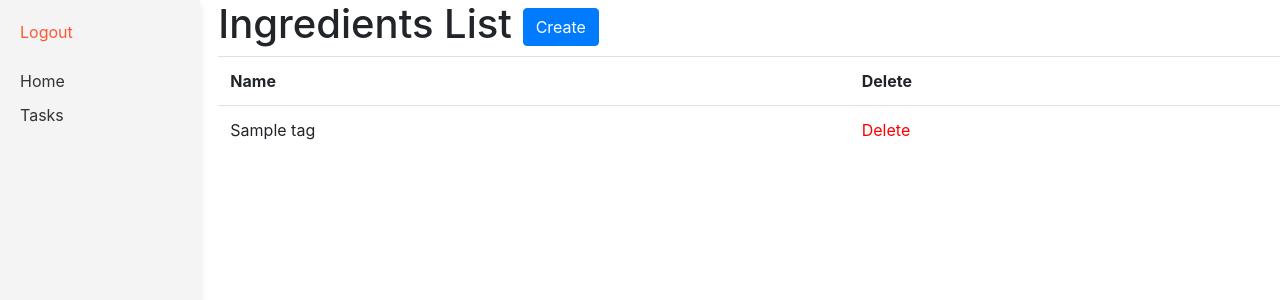
After one commit to Tarasidze/Mate_Todo_List, a Django app: page /tags/ in a window 1280 px wide. The commit adds this page. Shown: the top 300 px of the page. Run offline with Django 4.2, Linux system fonts and the light colour scheme; a user stored in the database is signed in; tables that the repository leaves empty hold one stand-in row (values such as "Sample post").

Commit message:
implement tag list functional

```diff
--- /dev/null
+++ b/templates/todo_list/tags_list.html
@@ -0,0 +1,37 @@
+{% extends "base.html" %}
+
+{% block content %}
+  <h1>
+    Ingredients List
+    <a href="{% url 'todo_list:tags-list' %}" class="btn btn-primary link-to-page">
+      Create
+    </a>
+  </h1>
+
+  {% if tags_list %}
+    <table class="table">
+      <tr>
+        <th>Name</th>
+        <th>Delete</th>
+      </tr>
+
+      {% for tag in tags_list %}
+        <tr>
+          <td>
+              {{ tag.name }}
+          </td>
+
+          <td>
+            <a style="color: red"
+              href="{% url 'todo_list:tags-delete' pk=tag.id %}">
+              Delete
+            </a>
+          </td>
+        </tr>
+      {% endfor %}
+    </table>
+
+  {% else %}
+      <p>There are no tags</p>
+  {% endif %}
+{% endblock %}
--- a/templates/todo_list/task_form.html
+++ b/templates/todo_list/task_form.html
@@ -1,5 +1,5 @@
 {% extends "base.html" %}
-{% load crispy_forms_filters %}
+
 
 {% block content %}
   <h1>{{ object|yesno:"Update,Create" }} Task</h1>
--- a/templates/todo_list/tasks_list.html
+++ b/templates/todo_list/tasks_list.html
@@ -1,5 +1,4 @@
 {% extends "base.html" %}
-{% load crispy_forms_filters %}
 {% load static %}
 
 
--- a/todo_list/forms.py
+++ b/todo_list/forms.py
@@ -4,12 +4,6 @@ from todo_list.models import Task
 
 
 class TaskForm(forms.ModelForm):
-    # content = forms.CharField(
-    #     max_length=255,
-    #     required=False,
-    #     label="",
-    #     widget=forms.TextInput(attrs={"placeholder": "content"})
-    # )
 
     class Meta:
         model = Task
--- a/todo_list/models.py
+++ b/todo_list/models.py
@@ -17,5 +17,6 @@ class Task(models.Model):
 
     class Meta:
         ordering=["-is_done", "created_datetime"]
+
     def __str__(self):
         return self.content[:50]
--- a/todo_list/urls.py
+++ b/todo_list/urls.py
@@ -2,17 +2,31 @@ from django.urls import path
 
 from .views import (
     index,
+
     TasksListView,
     TaskCreateView,
+    TaskUpdateView,
     TasklDeleteView,
+
+    TagsListView,
+    TagsCreateView,
+    TagsUpdateView,
+    TagsDeleteView,
+
 )
 
 urlpatterns = [
     path("", index, name="index"),
+
     path("tasks/", TasksListView.as_view(), name="tasks-list"),
     path("tasks/create/", TaskCreateView.as_view(), name="task-create"),
+    path("task/<int:pk>/update/", TaskUpdateView.as_view(), name="task-update"),
     path("tasks/<int:pk>/delete/", TasklDeleteView.as_view(), name="task-delete"),
 
+    path("tags/", TagsListView.as_view(), name="tags-list"),
+    path("tags/create/", TagsCreateView.as_view(), name="tags-create"),
+    path("tags/<int:pk>/update/", TagsUpdateView.as_view(), name="tags-update"),
+    path("tags/<int:pk>/delete/", TagsDeleteView.as_view(), name="tags-delete"),
 ]
 
 app_name = "todo_list"
--- a/todo_list/views.py
+++ b/todo_list/views.py
@@ -6,7 +6,7 @@ from django.views.generic import FormView, CreateView
 from django.urls import reverse_lazy
 
 from todo_list.forms import TaskForm
-from todo_list.models import Task
+from todo_list.models import Task, Tag
 
 
 @login_required
@@ -36,6 +36,29 @@ class TaskCreateView(LoginRequiredMixin, generic.CreateView):
     success_url = reverse_lazy("todo_list:tasks-list")
 
 
+class TaskUpdateView(LoginRequiredMixin, generic.UpdateView):
+    pass
+
+
 class TasklDeleteView(LoginRequiredMixin, generic.DeleteView):
     model = Task
     success_url = reverse_lazy("todo_list:tasks-list")
+
+
+class TagsListView(LoginRequiredMixin, generic.ListView):
+    model = Tag
+    pagination = 10
+    context_object_name = "tags_list"
+    template_name = "todo_list/tags_list.html"
+
+
+class TagsCreateView(LoginRequiredMixin, generic.CreateView):
+    pass
+
+
+class TagsUpdateView(LoginRequiredMixin, generic.UpdateView):
+    pass
+
+
+class TagsDeleteView(LoginRequiredMixin, generic.DeleteView):
+    pass
```
